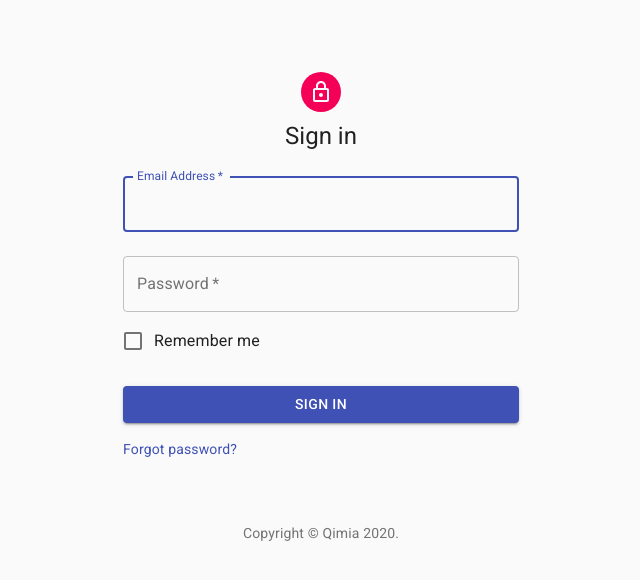
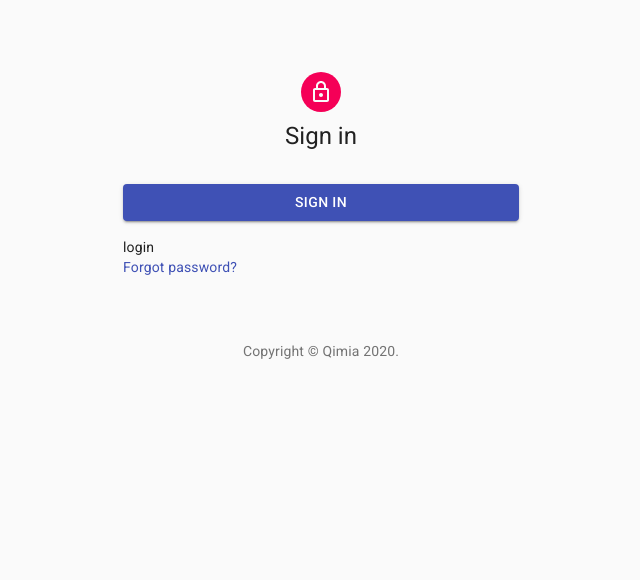
Before and after one commit to lilyanAhmetoglu/hubspot-guidline, a React (Create React App) app: page /login in a window 1280 px wide. Shown: the top 580 px of the page, without its empty margins (319-959 px from the left). Built offline with nearby package versions, Linux system fonts and the light colour scheme.

Commit message:
adding signin with hubspot

```diff
--- a/package.json
+++ b/package.json
@@ -9,6 +9,10 @@
     "@testing-library/react": "^9.5.0",
     "@testing-library/user-event": "^7.2.1",
     "axios": "^0.20.0",
+    "body-parser": "^1.19.0",
+    "cookie-parser": "^1.4.5",
+    "dotenv": "^8.2.0",
+    "express": "^4.17.1",
     "react": "^16.13.1",
     "react-dom": "^16.13.1",
     "react-router-dom": "^5.2.0",
--- /dev/null
+++ b/src/services/server.js
@@ -0,0 +1,26 @@
+import axios from "axios";
+//const { CLIENT_ID, BASE_URL, SCOPES, CLIENT_SECRET } = process.env;
+const CLIENT_ID = "9ebab9fa-1b06-4191-a849-5f94590debf7";
+const BASE_URL = "https://app.hubspot.com/oauth/authorize";
+const REDIRECT_URL = "http://localhost:3000";
+const SCOPES = "contacts automation";
+class Server {
+  authentication() {
+    /*return await axios.post(`${BASE_URL}`, null, { params: {
+        client_id:CLIENT_ID,
+        scope:SCOPES,
+        redirect_uri:REDIRECT_URL
+      }})*/
+    // Build the auth URL
+    const authUrl =
+      BASE_URL +
+      `?client_id=${encodeURIComponent(CLIENT_ID)}` +
+      `&scope=${encodeURIComponent(SCOPES)}` +
+      `&redirect_uri=${encodeURIComponent(REDIRECT_URL)}`;
+
+    // Redirect the user
+    return window.location.href = authUrl ;
+  }
+}
+
+export default new Server();
--- a/src/views/Pages/Login/Login.js
+++ b/src/views/Pages/Login/Login.js
@@ -12,7 +12,7 @@ import LockOutlinedIcon from "@material-ui/icons/LockOutlined";
 import Typography from "@material-ui/core/Typography";
 import { makeStyles } from "@material-ui/core/styles";
 import Container from "@material-ui/core/Container";
-import { useHistory } from 'react-router-dom';
+import Server from '../../../services/server'
 function Copyright() {
   return (
     <Typography variant="body2" color="textSecondary" align="center">
@@ -25,7 +25,9 @@ function Copyright() {
     </Typography>
   );
 }
-
+function login(){
+  Server.authentication();
+}
 const useStyles = makeStyles((theme) => ({
   paper: {
     marginTop: theme.spacing(8),
@@ -60,35 +62,11 @@ export default function Login() {
           Sign in
         </Typography>
         <form className={classes.form} noValidate>
-          <TextField
-            variant="outlined"
-            margin="normal"
-            required
-            fullWidth
-            id="email"
-            label="Email Address"
-            name="email"
-            autoComplete="email"
-            autoFocus
-          />
-          <TextField
-            variant="outlined"
-            margin="normal"
-            required
-            fullWidth
-            name="password"
-            label="Password"
-            type="password"
-            id="password"
-            autoComplete="current-password"
-          />
-          <FormControlLabel
-            control={<Checkbox value="remember" color="primary" />}
-            label="Remember me"
-          />
+
+
           <Button
          //   type="submit"
-         onClick={() => { alert('clicked') }}
+         onClick={() => { login() }}
             fullWidth
             variant="contained"
             color="primary"
@@ -96,6 +74,7 @@ export default function Login() {
           >
             Sign In
           </Button>
+          <a>login</a>
           <Grid container>
             <Grid item xs>
               <Link href="#" variant="body2">
--- /dev/null
+++ b/web/src/server.js
@@ -0,0 +1,4 @@
+require("dotenv").config();
+const express = require("express");
+const bodyParser = require("body-parser"); //important for requests
+const cookieParser = require("cookie-parser"); // dealing with env parameteres
```
Also changed, not shown: 2 other files (tests, documents, lock files or other folders).
